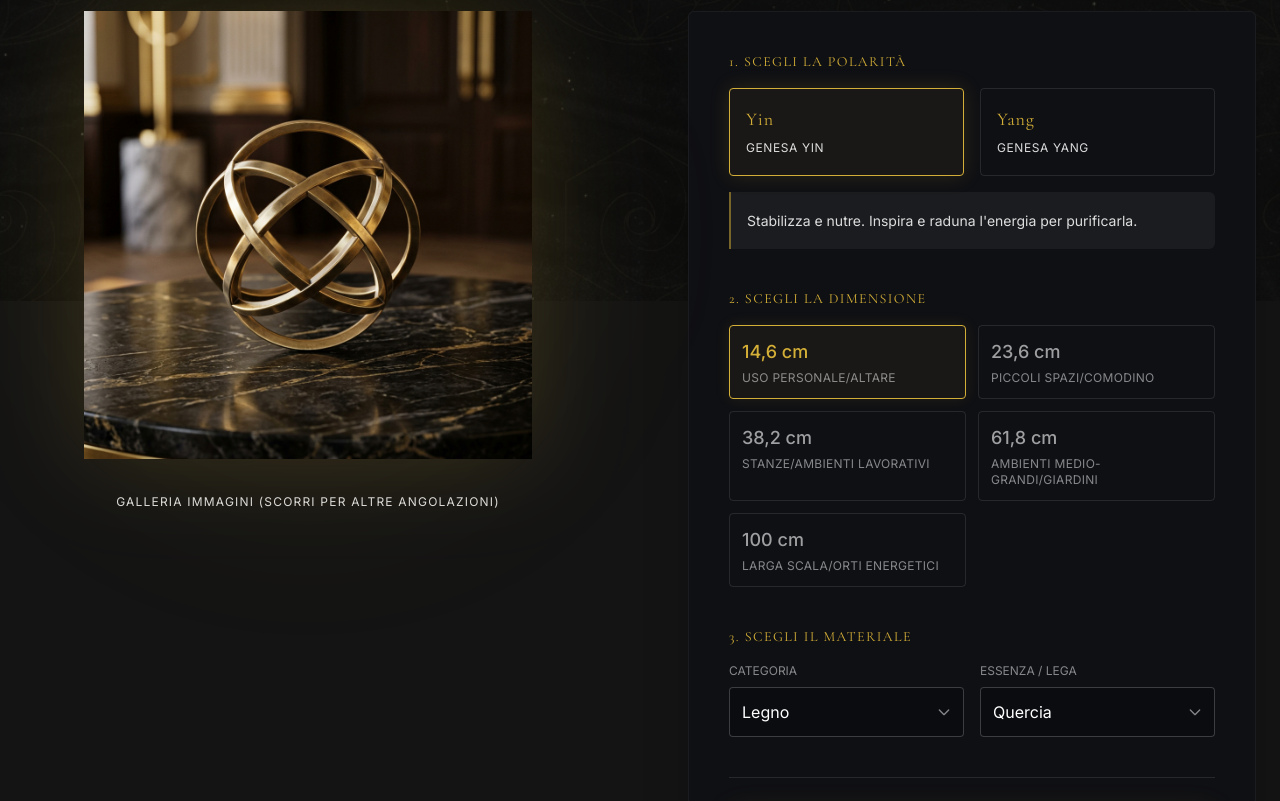
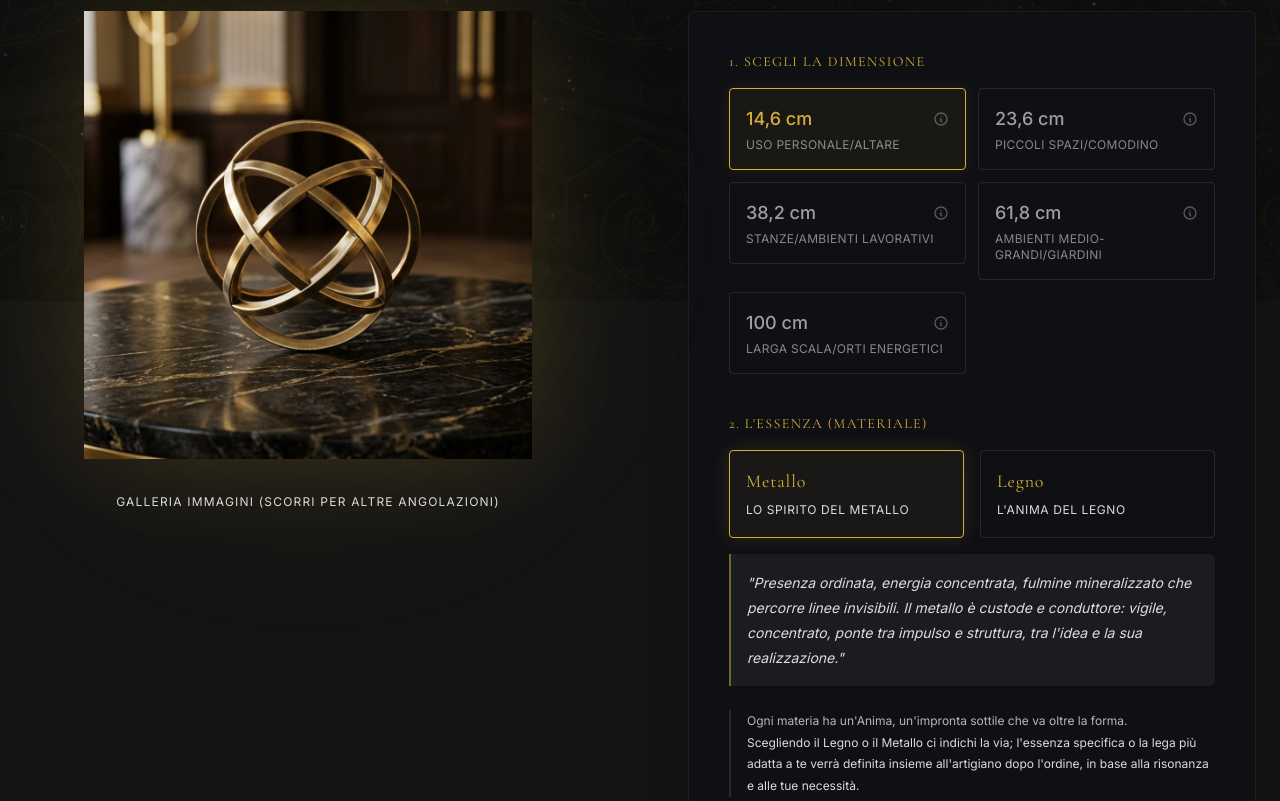
Before and after one commit to CreativiaStudio/wang, a Next.js app: page /dispositivi/genesa-crystal in a window 1280 px wide. Shown: the part 499-1300 px from the top of the page. Built offline with nearby package versions, Linux system fonts and the light colour scheme.

Commit message:
Simplify Product Configurator UX

```diff
--- a/src/components/ProductConfigurator.tsx
+++ b/src/components/ProductConfigurator.tsx
@@ -3,129 +3,103 @@
 import { useState } from "react";
 import { motion, AnimatePresence } from "framer-motion";
 
-const METALS = ["Rame", "Alluminio", "Ferro", "Ferro brunito", "Ottone", "Bronzo", "Acciaio inossidabile", "Acciaio Corten", "Piombo", "Ghisa", "Zinco"];
-const WOODS = ["Quercia", "Noce", "Faggio", "Castagno", "Ontano", "Salice", "Bambù", "Balsa", "Betulla", "Abete", "Ciliegio", "Teak", "Tiglio", "Acero", "Olmo", "Frassino"];
+const MATERIALS = {
+  Metallo: {
+    name: "Lo Spirito del Metallo",
+    description: "Presenza ordinata, energia concentrata, fulmine mineralizzato che percorre linee invisibili. Il metallo è custode e conduttore: vigile, concentrato, ponte tra impulso e struttura, tra l'idea e la sua realizzazione."
+  },
+  Legno: {
+    name: "L'Anima del Legno",
+    description: "Non è solo materia: è presenza che vibra, memoria che resiste tra radici e chioma. Il legno resta custode delle vibrazioni umane e terrestri: lento, denso, pieno di storia, un ponte tra la materia e l'anima."
+  }
+};
 
 export default function ProductConfigurator({ product }: { product: any }) {
-  const [polarity, setPolarity] = useState<"yin" | "yang">("yin");
   const [dimensionIdx, setDimensionIdx] = useState(0);
-  const [materialCategory, setMaterialCategory] = useState<"Legno" | "Metallo">("Legno");
-  const [materialType, setMaterialType] = useState<string>(WOODS[0]);
+  const [materialCategory, setMaterialCategory] = useState<"Legno" | "Metallo">("Metallo");
 
   const selectedDimension = product.dimensions[dimensionIdx];
-  const activePolarity = product.polarity[polarity];
-  const materialList = materialCategory === "Legno" ? WOODS : METALS;
+  const activeMaterial = MATERIALS[materialCategory];
 
   // Generic WhatsApp number for now
   const whatsappNumber = "390000000000";
-  const whatsappMessage = encodeURIComponent(`Salve, vorrei richiedere informazioni sul dispositivo ${product.name}.\nConfigurazione:\n- Polarità: ${activePolarity.name}\n- Dimensione: ${selectedDimension.size}\n- Materiale: ${materialCategory} (${materialType})`);
+  const whatsappMessage = encodeURIComponent(`Salve, vorrei richiedere informazioni sul dispositivo ${product.name}.\nConfigurazione:\n- Dimensione: ${selectedDimension.size}\n- Essenza: ${activeMaterial.name}`);
   const whatsappUrl = `https://wa.me/${whatsappNumber}?text=${whatsappMessage}`;
-
-  const handleCategoryChange = (e: React.ChangeEvent<HTMLSelectElement>) => {
-    const cat = e.target.value as "Legno" | "Metallo";
-    setMaterialCategory(cat);
-    setMaterialType(cat === "Legno" ? WOODS[0] : METALS[0]);
-  };
 
   return (
     <div className="flex flex-col gap-10">
 
-      {/* 1. Polarità */}
+      {/* 1. Dimensione */}
       <div className="space-y-4">
-        <label className="text-sm font-serif uppercase tracking-widest text-gold block">1. Scegli la Polarità</label>
-        <div className="grid grid-cols-1 md:grid-cols-2 gap-4">
-          <button
-            onClick={() => setPolarity("yin")}
-            className={`w-full p-4 border transition-all duration-300 text-left rounded-sm ${polarity === "yin" ? "border-gold text-white shadow-[0_0_20px_rgba(212,175,55,0.15)] bg-gold/5" : "border-white/10 text-white/50 hover:text-white"}`}
-          >
-            <h4 className="font-serif text-lg text-gold mb-1">Yin</h4>
-            <p className="text-xs uppercase tracking-wider">{product.polarity.yin.name}</p>
-          </button>
-          <button
-            onClick={() => setPolarity("yang")}
-            className={`w-full p-4 border transition-all duration-300 text-left rounded-sm ${polarity === "yang" ? "border-gold text-white shadow-[0_0_20px_rgba(212,175,55,0.15)] bg-gold/5" : "border-white/10 text-white/50 hover:text-white"}`}
-          >
-            <h4 className="font-serif text-lg text-gold mb-1">Yang</h4>
-            <p className="text-xs uppercase tracking-wider">{product.polarity.yang.name}</p>
-          </button>
-        </div>
-
-        {/* Descrizione dinamica polarità */}
-        <AnimatePresence mode="wait">
-          <motion.div
-            key={polarity}
-            initial={{ opacity: 0, y: 5 }}
-            animate={{ opacity: 1, y: 0 }}
-            exit={{ opacity: 0, y: -5 }}
-            className="p-4 bg-white/5 border-l-2 border-gold/50 rounded-r-md mt-2"
-          >
-            <p className="text-white/80 text-sm leading-relaxed">{activePolarity.description}</p>
-          </motion.div>
-        </AnimatePresence>
-      </div>
-
-      {/* 2. Dimensione */}
-      <div className="space-y-4">
-        <label className="text-sm font-serif uppercase tracking-widest text-gold block">2. Scegli la Dimensione</label>
+        <label className="text-sm font-serif uppercase tracking-widest text-gold block">1. Scegli la Dimensione</label>
         <div className="grid grid-cols-1 md:grid-cols-2 gap-3">
           {product.dimensions.map((dim: any, idx: number) => (
+            <div key={idx} className="relative group">
               <button
-              key={idx}
                 onClick={() => setDimensionIdx(idx)}
-              className={`w-full p-3 border transition-all duration-300 text-left flex flex-col gap-1 rounded-sm ${
+                className={`w-full p-4 border transition-all duration-300 text-left flex flex-col gap-1 rounded-sm ${
                   dimensionIdx === idx
                     ? "border-gold text-gold shadow-[0_0_15px_rgba(212,175,55,0.1)] bg-gold/5"
                     : "border-white/10 text-white/60 hover:text-white hover:border-white/30"
                 }`}
               >
+                <div className="flex justify-between items-center w-full">
                   <span className="font-medium text-lg">{dim.size}</span>
+                  <svg className="w-4 h-4 text-white/30 group-hover:text-gold transition-colors" fill="none" stroke="currentColor" viewBox="0 0 24 24"><path strokeLinecap="round" strokeLinejoin="round" strokeWidth={2} d="M13 16h-1v-4h-1m1-4h.01M21 12a9 9 0 11-18 0 9 9 0 0118 0z" /></svg>
+                </div>
                 <span className="text-xs text-white/50 uppercase tracking-wide">{dim.scope}</span>
               </button>
+
+              {/* Custom CSS Tooltip */}
+              <div className="absolute z-50 bottom-full left-1/2 -translate-x-1/2 mb-3 w-64 p-3 bg-[#0B0C10] border border-gold/30 text-white/90 text-xs leading-relaxed rounded opacity-0 invisible group-hover:opacity-100 group-hover:visible transition-all duration-300 shadow-[0_10px_30px_rgba(0,0,0,0.5)] pointer-events-none">
+                {dim.description}
+                <div className="absolute -bottom-2 left-1/2 -translate-x-1/2 border-solid border-t-[#0B0C10] border-t-8 border-x-transparent border-x-8 border-b-0"></div>
+                <div className="absolute -bottom-[9px] left-1/2 -translate-x-1/2 border-solid border-t-gold/30 border-t-[9px] border-x-transparent border-x-[9px] border-b-0 -z-10"></div>
+              </div>
+            </div>
           ))}
         </div>
       </div>
 
-      {/* 3. Materiale */}
+      {/* 2. Materiale */}
       <div className="space-y-4">
-        <label className="text-sm font-serif uppercase tracking-widest text-gold block">3. Scegli il Materiale</label>
+        <label className="text-sm font-serif uppercase tracking-widest text-gold block">2. L'Essenza (Materiale)</label>
         <div className="grid grid-cols-1 md:grid-cols-2 gap-4">
-
-          <div className="flex flex-col gap-2">
-            <span className="text-xs text-white/50 uppercase">Categoria</span>
-            <div className="relative">
-              <select
-                value={materialCategory}
-                onChange={handleCategoryChange}
-                className="w-full bg-[#0B0C10] border border-white/20 text-white p-3 rounded-sm focus:border-gold focus:outline-none focus:ring-1 focus:ring-gold appearance-none"
+          <button
+            onClick={() => setMaterialCategory("Metallo")}
+            className={`w-full p-4 border transition-all duration-300 text-left rounded-sm ${materialCategory === "Metallo" ? "border-gold text-white shadow-[0_0_20px_rgba(212,175,55,0.15)] bg-gold/5" : "border-white/10 text-white/50 hover:text-white"}`}
           >
-                <option value="Legno">Legno</option>
-                <option value="Metallo">Metallo</option>
-              </select>
-              <div className="absolute inset-y-0 right-3 flex items-center pointer-events-none text-white/50">
-                <svg className="w-4 h-4" fill="none" stroke="currentColor" viewBox="0 0 24 24"><path strokeLinecap="round" strokeLinejoin="round" strokeWidth={2} d="M19 9l-7 7-7-7" /></svg>
-              </div>
-            </div>
+            <h4 className="font-serif text-lg text-gold mb-1">Metallo</h4>
+            <p className="text-xs uppercase tracking-wider">{MATERIALS.Metallo.name}</p>
+          </button>
+          <button
+            onClick={() => setMaterialCategory("Legno")}
+            className={`w-full p-4 border transition-all duration-300 text-left rounded-sm ${materialCategory === "Legno" ? "border-gold text-white shadow-[0_0_20px_rgba(212,175,55,0.15)] bg-gold/5" : "border-white/10 text-white/50 hover:text-white"}`}
+          >
+            <h4 className="font-serif text-lg text-gold mb-1">Legno</h4>
+            <p className="text-xs uppercase tracking-wider">{MATERIALS.Legno.name}</p>
+          </button>
         </div>
 
-          <div className="flex flex-col gap-2">
-            <span className="text-xs text-white/50 uppercase">Essenza / Lega</span>
-            <div className="relative">
-              <select
-                value={materialType}
-                onChange={(e) => setMaterialType(e.target.value)}
-                className="w-full bg-[#0B0C10] border border-white/20 text-white p-3 rounded-sm focus:border-gold focus:outline-none focus:ring-1 focus:ring-gold appearance-none"
+        {/* Descrizione dinamica materiale */}
+        <AnimatePresence mode="wait">
+          <motion.div
+            key={materialCategory}
+            initial={{ opacity: 0, y: 5 }}
+            animate={{ opacity: 1, y: 0 }}
+            exit={{ opacity: 0, y: -5 }}
+            transition={{ duration: 0.3 }}
+            className="p-4 bg-white/5 border-l-2 border-gold/50 rounded-r-md mt-2"
           >
-                {materialList.map(mat => (
-                  <option key={mat} value={mat}>{mat}</option>
-                ))}
-              </select>
-              <div className="absolute inset-y-0 right-3 flex items-center pointer-events-none text-white/50">
-                <svg className="w-4 h-4" fill="none" stroke="currentColor" viewBox="0 0 24 24"><path strokeLinecap="round" strokeLinejoin="round" strokeWidth={2} d="M19 9l-7 7-7-7" /></svg>
-              </div>
-            </div>
-          </div>
+            <p className="text-white/80 text-sm leading-relaxed italic">"{activeMaterial.description}"</p>
+          </motion.div>
+        </AnimatePresence>
 
-        </div>
+        {/* UX Note */}
+        <p className="text-white/50 text-xs leading-relaxed border-l-2 border-white/10 pl-4 mt-6">
+          <strong className="text-white/70 font-normal">Ogni materia ha un'Anima, un'impronta sottile che va oltre la forma.</strong><br />
+          Scegliendo il Legno o il Metallo ci indichi la via; l'essenza specifica o la lega più adatta a te verrà definita insieme all'artigiano dopo l'ordine, in base alla risonanza e alle tue necessità.
+        </p>
       </div>
 
       {/* CTA */}
--- a/src/data/products.json
+++ b/src/data/products.json
@@ -7,22 +7,12 @@
     "plane": "Piano Fisico ed Eterico",
     "shortDescription": "La Genesa riproduce il primo stato di equilibrio perfetto. È un organismo geometrico vivente che agisce sul piano Fisico e sul piano Eterico. Armonizza, ordina e riattiva l'energia vitale dell'ambiente e della persona.",
     "function": "La Genesa riproduce il primo stato di equilibrio perfetto ed è una struttura che agisce sui piani Fisico ed Eterico. La sua funzione principale è quella di armonizzare, ordinare e riattivare l'energia vitale di persone e ambienti. È il dispositivo base che favorisce il radicamento alla terra, stabilizza il cambiamento e crea un campo ordinatore per sostenere la crescita.",
-    "polarity": {
-      "yin": {
-        "name": "Genesa Yin",
-        "description": "Stabilizza e nutre. Inspira e raduna l'energia per purificarla."
-      },
-      "yang": {
-        "name": "Genesa Yang",
-        "description": "Crea e manifesta. Attira l'energia vitale dispersa ed espira una corrente generativa."
-      }
-    },
     "dimensions": [
-      { "size": "14,6 cm", "scope": "uso personale/altare" },
-      { "size": "23,6 cm", "scope": "piccoli spazi/comodino" },
-      { "size": "38,2 cm", "scope": "stanze/ambienti lavorativi" },
-      { "size": "61,8 cm", "scope": "ambienti medio-grandi/giardini" },
-      { "size": "100 cm", "scope": "larga scala/orti energetici" }
+      { "size": "14,6 cm", "scope": "uso personale/altare", "description": "Ideale per il campo personale, comodini o altari. Supporta il riequilibrio quotidiano e la meditazione." },
+      { "size": "23,6 cm", "scope": "piccoli spazi/comodino", "description": "Perfetta per spazi personali (scrivania, angoli sacri) e per armonizzare piccoli nodi geopatogeni domestici." },
+      { "size": "38,2 cm", "scope": "stanze/ambienti lavorativi", "description": "Adatta per armonizzare stanze o ambienti lavorativi, agendo in profondità sul campo eterico." },
+      { "size": "61,8 cm", "scope": "ambienti medio-grandi/giardini", "description": "Pensata per ambienti medio-grandi, sale o giardini. Sostiene la vitalità di persone, piante e animali." },
+      { "size": "100 cm", "scope": "larga scala/orti energetici", "description": "Irradia un campo ampio su larga scala. Ideale per orti energetici e offre la possibilità di entrarvi fisicamente per un allineamento profondo." }
     ]
   },
   {
@@ -33,22 +23,12 @@
     "plane": "Piano Astrale",
     "shortDescription": "La Pentasfera opera sul piano Astrale, la dimora delle emozioni. È un campo di risonanza che favorisce il bilanciamento emotivo e aiuta a trasformare le correnti caotiche in onde coerenti, portando chiarezza al cuore.",
     "function": "La Pentasfera opera sul piano Astrale, che è la dimora delle emozioni e dei desideri. Funziona come un campo di risonanza che favorisce il bilanciamento emotivo, aiutando a trasformare le tensioni e le correnti caotiche in onde coerenti. Accompagna chi la usa a fare chiarezza nel cuore, alleggerendo gli spazi e cullando o liberando le emozioni.",
-    "polarity": {
-      "yin": {
-        "name": "Pentasfera Yin",
-        "description": "Accoglie la nostalgia e la gioia, culla le emozioni per purificarle."
-      },
-      "yang": {
-        "name": "Pentasfera Yang",
-        "description": "Più viscerale. Risucchia gli istinti e libera l'energia in un'onda controllata dando forma alle emozioni."
-      }
-    },
     "dimensions": [
-      { "size": "24,3 cm", "scope": "personale/scrivania" },
-      { "size": "39,3 cm", "scope": "piccoli spazi di meditazione" },
-      { "size": "63,7 cm", "scope": "piccoli gruppi/studi" },
-      { "size": "103 cm", "scope": "campo esteso/cerimonie" },
-      { "size": "166,7 cm", "scope": "spazi naturali/grandi gruppi - ci si può entrare" }
+      { "size": "24,3 cm", "scope": "personale/scrivania", "description": "Ideale per scrivanie o per accompagnare il sonno sul comodino. Adatta al trattamento di oggetti personali." },
+      { "size": "39,3 cm", "scope": "piccoli spazi di meditazione", "description": "Perfetta per il lavoro emozionale personale, piccoli spazi di meditazione e la pulizia energetica quotidiana." },
+      { "size": "63,7 cm", "scope": "piccoli gruppi/studi", "description": "Ottima per piccoli gruppi, studi terapeutici, cerchi di parola o costellazioni familiari." },
+      { "size": "103 cm", "scope": "campo esteso/cerimonie", "description": "Crea un campo esteso e sicuro per gruppi, ideali per seminari, rituali di passaggio o lavoro sui traumi." },
+      { "size": "166,7 cm", "scope": "spazi naturali/grandi gruppi", "description": "Strumento potente per grandi spazi naturali. Favorisce la catarsi emotiva collettiva e permette di entrarvi fisicamente." }
     ]
   },
   {
@@ -59,22 +39,12 @@
     "plane": "Piano Mentale",
     "shortDescription": "L'IperGenesa è una struttura di quinta dimensione che opera sul Piano Mentale. È uno strumento di allineamento tra il pensiero e la realtà, che attiva, orienta e ordina la mente, favorendo la lucidità e la visione interiore.",
     "function": "L'IperGenesa è una struttura complessa a cinque dimensioni che lavora sul Piano Mentale. È un vero e proprio strumento di allineamento tra il pensiero e la realtà: serve ad attivare, orientare e ordinare la mente. Separa il \"rumore\" dai pensieri coerenti, favorendo un'elevata lucidità intellettiva, l'organizzazione delle idee e l'intuizione profonda.",
-    "polarity": {
-      "yin": {
-        "name": "IperGenesa Yin",
-        "description": "Percettiva e contemplativa. Ascolta il cielo, decodifica i moti sottili e accoglie le intuizioni."
-      },
-      "yang": {
-        "name": "IperGenesa Yang",
-        "description": "Espressiva e ordinante. Dirige il flusso verso il mondo, raccoglie le vibrazioni e le traduce in linguaggio."
-      }
-    },
     "dimensions": [
-      { "size": "24,3 cm", "scope": "studi/lavoro mentale" },
-      { "size": "39,3 cm", "scope": "progettazione/canalizzazione" },
-      { "size": "63,7 cm", "scope": "team creativi/problem solving" },
-      { "size": "103 cm", "scope": "meditazioni guidate/laboratori" },
-      { "size": "166,7 cm", "scope": "eventi su larga scala/ritiri" }
+      { "size": "24,3 cm", "scope": "studi/lavoro mentale", "description": "Ideale per altari dedicati al lavoro mentale, per stimolare la chiarezza durante la scrittura o lo studio." },
+      { "size": "39,3 cm", "scope": "progettazione/canalizzazione", "description": "Adatta a studi professionali e spazi di progettazione. Supporta la canalizzazione e la scrittura ispirata." },
+      { "size": "63,7 cm", "scope": "team creativi/problem solving", "description": "Perfetta in ambienti di co-creazione, per team creativi e sessioni di problem solving o brainstorming." },
+      { "size": "103 cm", "scope": "meditazioni guidate/laboratori", "description": "Crea un campo esteso per laboratori filosofici, meditazioni guidate e per la ricezione di intuizioni profonde." },
+      { "size": "166,7 cm", "scope": "eventi su larga scala/ritiri", "description": "Campo mentale potente per eventi su larga scala o cerchi di visione collettiva. Possibilità di entrarvi fisicamente." }
     ]
   },
   {
@@ -85,22 +55,12 @@
     "plane": "Campo di Coscienza Integrato",
     "shortDescription": "L'Unisfera è il portale supremo che racchiude e sintetizza tutte le geometrie precedenti. Integra corpo, emozioni e mente in un unico campo unificato. È il simbolo di un potenziale infinito che supporta la trasformazione e l'evoluzione multidimensionale.",
     "function": "L'Unisfera è il portale supremo che racchiude e sintetizza in sé tutte le geometrie precedenti. Il suo scopo è lavorare sul piano della Coscienza Integrata, unendo corpo, emozioni e mente in un unico campo unificato. È uno strumento di connessione profonda che supporta la trasformazione personale, l'evoluzione multidimensionale e le pratiche spirituali più avanzate.",
-    "polarity": {
-      "yin": {
-        "name": "Unisfera Yin (La Madre)",
-        "description": "L'utero sacro dove l'energia cresce. Inspira dal ventre dell'emozione ed espira sciogliendo la luce nell'acqua."
-      },
-      "yang": {
-        "name": "Unisfera Yang (Il Padre)",
-        "description": "La torre che irradia. Inspira dalle viscere raccogliendo la potenza della materia ed espira scendendo come calore che anima."
-      }
-    },
     "dimensions": [
-      { "size": "24,3 cm", "scope": "allineamento spirituale" },
-      { "size": "39,3 cm", "scope": "sale yoga/introspezione" },
-      { "size": "63,7 cm", "scope": "trattamenti energetici" },
-      { "size": "103 cm", "scope": "luoghi sacri/ancoraggio frequenze" },
-      { "size": "166,7 cm", "scope": "lavori planetari/portale di connessione" }
+      { "size": "24,3 cm", "scope": "allineamento spirituale", "description": "Ideale per altari e spazi personali. Ottima per letture oracolari e pratiche quotidiane di allineamento spirituale." },
+      { "size": "39,3 cm", "scope": "sale yoga/introspezione", "description": "Creata per ambienti di meditazione, sale yoga o stanze dedicate alla profonda introspezione." },
+      { "size": "63,7 cm", "scope": "trattamenti energetici", "description": "Adatta a cerchi spirituali, trattamenti energetici e per facilitare processi di visione condivisa." },
+      { "size": "103 cm", "scope": "luoghi sacri/ancoraggio frequenze", "description": "Ottima nei luoghi sacri o dedicati alla preghiera collettiva, per ancorare nuove frequenze spirituali." },
+      { "size": "166,7 cm", "scope": "lavori planetari/portale di connessione", "description": "Dispositivo per lavori collettivi su larga scala o reti planetarie. Agisce come portale di connessione in cui si può entrare fisicamente." }
     ]
   }
 ]
```
Lines whose indentation alone changed are shown as unchanged.
